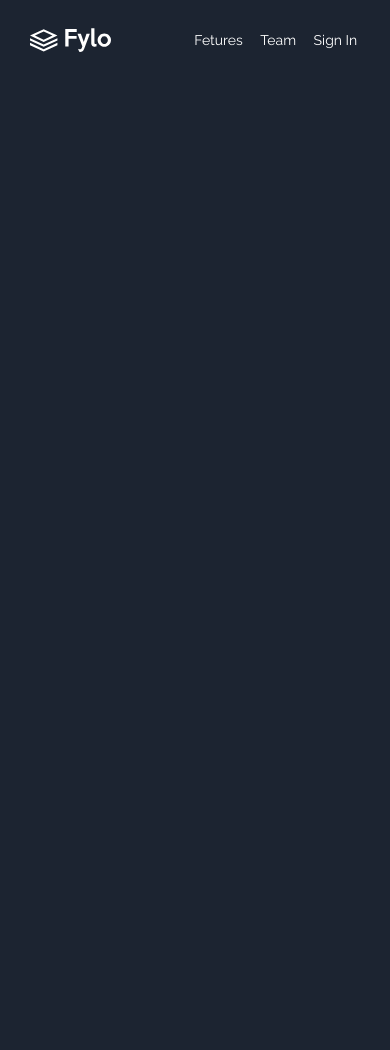
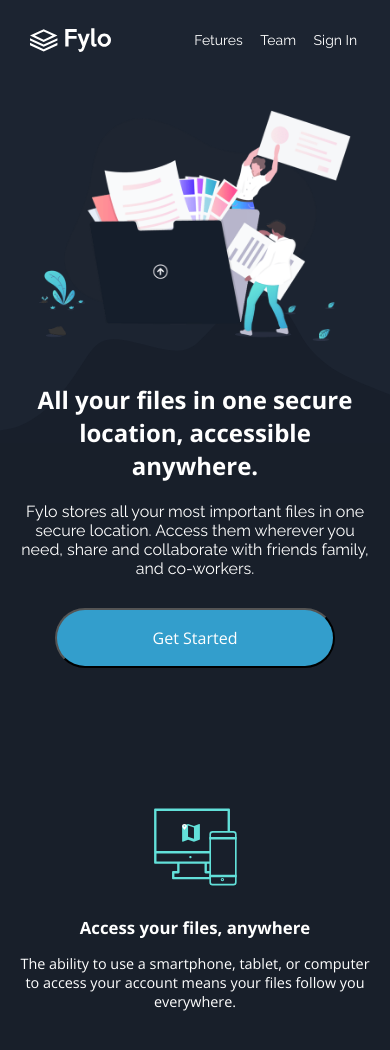
Before and after one commit to AmadeuAnjos/fylo-dark-theme-landing-page, a plain HTML site: page index.html in a window 390 px wide. Shown: the top 1050 px of the page. Before the commit the page ends 844 px from the top, so only its background shows below. Drawn offline with nearby package versions, Linux system fonts and the light colour scheme.

Commit message:
adicionando informacoes na pagina mobile

```diff
--- a/index.html
+++ b/index.html
@@ -25,7 +25,65 @@
 
   <section>
     <div class="banner1">
-      <img src="./images/" alt="">
+      <img src="./images/illustration-intro.png" alt="" id="image1">
+      <img src="./images/bg-curvy-mobile.svg" alt="" id="curva-mobile">
+    </div>
+
+    <div class="banner2">
+      <div class="texto1">
+        <h1>All your files in one secure location, accessible anywhere.</h1>
+      </div>
+      <div class="texto2">
+        <p>Fylo stores all your most important files in one secure location. Access them wherever you need, share and
+          collaborate with friends family, and co-workers.</p>
+      </div>
+      <div class="botao">
+        <button id="botao1">Get Started</button>
+      </div>
+      <div class="image-pc">
+        <img src="./images/icon-access-anywhere.svg" alt="">
+      </div>
+      <div class="texto3">
+        <h2>Access your files, anywhere</h2>
+      </div>
+      <div class="texto4">
+        <p>The ability to use a smartphone, tablet, or computer to access your account means your files follow you
+          everywhere.</p>
+      </div>
+      <div class="image-escudo">
+        <img src="./images/icon-security.svg" alt="">
+      </div>
+      <div class="texto3">
+        <h2>Security you can trust</h2>
+      </div>
+      <div class="texto4">
+        <p>2-factor authentication and user-controlled ancryption are just a couple of the security features we allow to
+          help secure your files.</p>
+      </div>
+      <div class="image-colab">
+        <img src="./images/icon-collaboration.svg" alt="">
+      </div>
+      <div class="texto3">
+        <h2>Real-time collaboration</h2>
+      </div>
+      <div class="texto4">
+        <p>Securely share iles and folders with friends, family and colleagues for live collaboration. No email
+          attachments required.</p>
+      </div>
+      <div class="image-pasta">
+        <img src="./images/icon-any-file.svg" alt="">
+      </div>
+      <div class="texto3">
+        <h2>Store any type of file</h2>
+      </div>
+      <div class="texto4">
+        <p>Whether you´re sharing holidays photos or work documents, Fylo has you covered allowing for all files type to
+          be securely stored and shared.</p>
+      </div>
+
+      <div class="image-middle">
+        <img src="./images/illustration-stay-productive.png" alt="" id="image2">
+      </div>
     </div>
   </section>
 </body>
--- a/style.css
+++ b/style.css
@@ -1,18 +1,22 @@
 @import url('https://fonts.googleapis.com/css2?family=Raleway:wght@400;700&display=swap');
+
+@import url('https://fonts.googleapis.com/css2?family=Open+Sans:wght@400;700&display=swap');
+
 
 * {
     margin: 0;
     padding: 0;
     box-sizing: border-box;
-    font-family: 'Raleway', sans-serif;
 }
 
 body {
     background-color: hsl(217, 28%, 15%);
     font-size: 14px;
+
 }
 
 nav {
+    font-family: 'Raleway', sans-serif;
     width: 100vw;
     height: 80px;
     display: flex;
@@ -47,3 +51,112 @@ nav {
     text-decoration: none;
     color: hsl(0, 0%, 100%);
 }
+
+.banner1 {
+    display: flex;
+    flex-direction: column;
+    margin-top: 30px;
+}
+
+#image1 {
+    margin-top: 20px;
+    width: 80%;
+    margin: auto;
+}
+
+#curva-mobile {
+    margin-top: -45px;
+    z-index: -1;
+}
+
+.banner2 {
+    background-color: hsl(218, 28%, 13%);
+    height: 100%;
+    font-family: 'Open Sans', sans-serif;
+}
+
+.texto1 {
+    display: flex;
+}
+
+.texto1 h1 {
+    margin-top: -60px;
+    text-align: center;
+    font-size: 1.5rem;
+    padding: 0 20px 0 20px;
+    color: white;
+}
+
+.texto2 p {
+    margin-top: 20px;
+    font-family: 'Raleway', sans-serif;
+    text-align: center;
+    color: white;
+    padding: 0 20px 0 20px;
+    font-size: 1.0rem;
+}
+
+.botao {
+    margin-top: 30px;
+    display: flex;
+    justify-content: center;
+    align-items: center;
+}
+
+#botao1 {
+    width: 280px;
+    height: 60px;
+    font-family: 'Open Sans', sans-serif;
+    border-radius: 30px;
+    background-color: hsl(198, 60%, 50%);
+    color: white;
+    font-size: 1rem;
+    font-weight: 400;
+}
+
+.image-pc {
+    margin-top: 140px;
+    display: flex;
+    justify-content: center;
+    align-items: center;
+}
+
+.texto3 {
+    color: white;
+    margin-top: 30px;
+    text-align: center;
+    font-size: 0.7rem;
+}
+
+.texto4 {
+    padding: 15px 20px 0 20px;
+    color: white;
+    text-align: center;
+    font-size: 0.9rem;
+}
+
+.image-escudo,
+.image-colab,
+.image-pasta,
+.image-middle {
+    margin-top: 140px;
+    display: flex;
+    justify-content: center;
+}
+
+#image2 {
+    width: 80%;
+}
+
+/*Cores
+
+.teste1 {
+    background-color: hsl(217, 28%, 15%);
+    color: hsl(218, 28%, 13%);
+}
+
+.teste2 {
+    background-color: hsl(216, 53%, 9%);
+    color: hsl(219, 30%, 18%);
+}
+*/
```
Also changed, not shown: design/active-states.jpg (deleted), design/desktop-design.jpg (deleted), design/desktop-preview.jpg (deleted), design/mobile-design.jpg (deleted), 1 other file.
